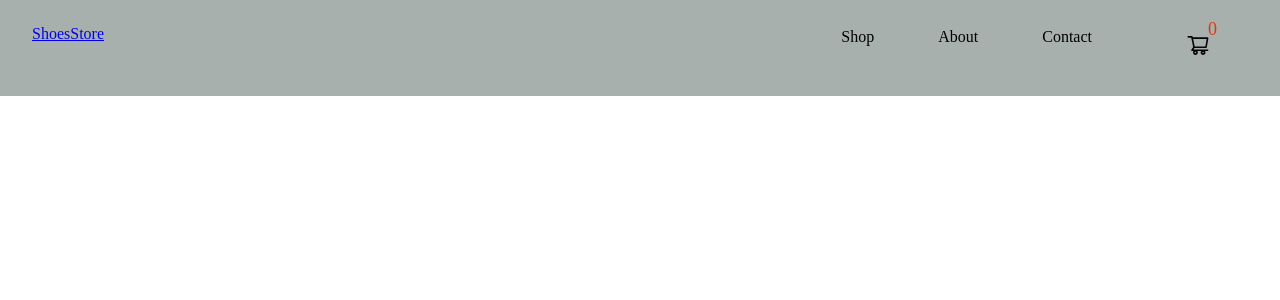
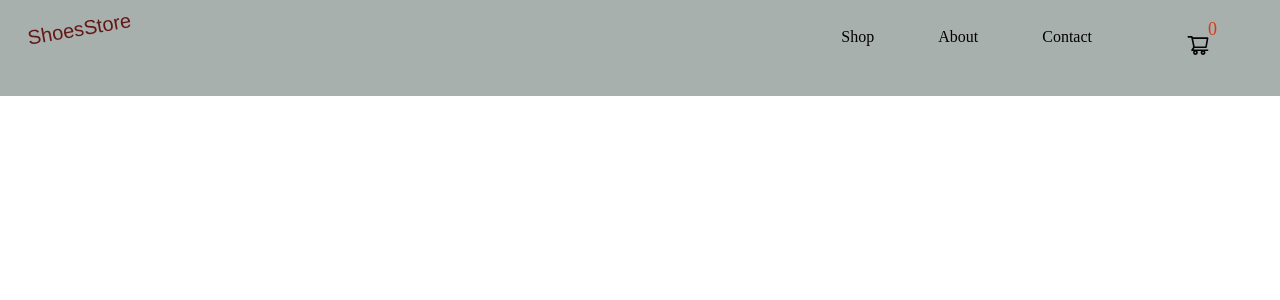
Before and after one commit to mohitkg01/shoes, a React (Create React App) app: page /cart in a window 1280 px wide. Shown: the top 300 px of the page. Built offline with nearby package versions, Linux system fonts and the light colour scheme.

Commit message:
some styles changes in home page

```diff
--- a/src/Components/Header/Header.css
+++ b/src/Components/Header/Header.css
@@ -8,8 +8,15 @@
 }
 .name{
     flex:1;
-    margin-top: 9px;
+
     margin-left: 2rem;
+    transform: rotate(-10deg);
+}
+.name>:nth-child(1){
+    text-decoration: none;
+    color: #641717;
+    font: icon;
+    font-size: 20px;
 }
 .header{
     flex: 1 1;
```
